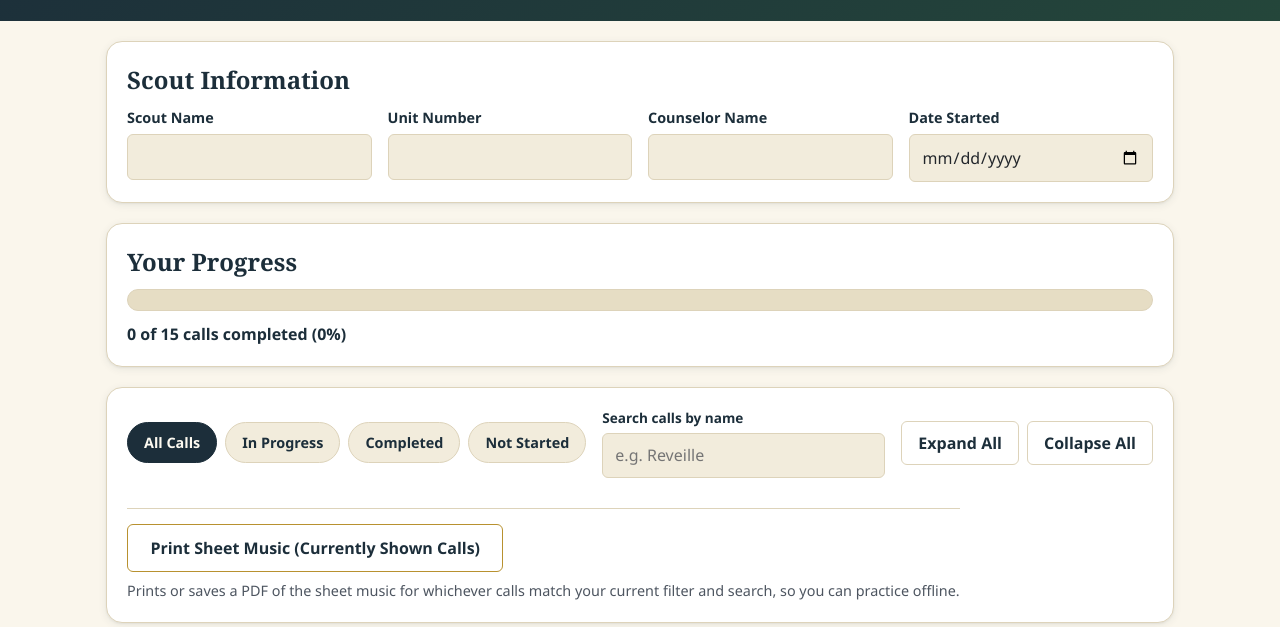
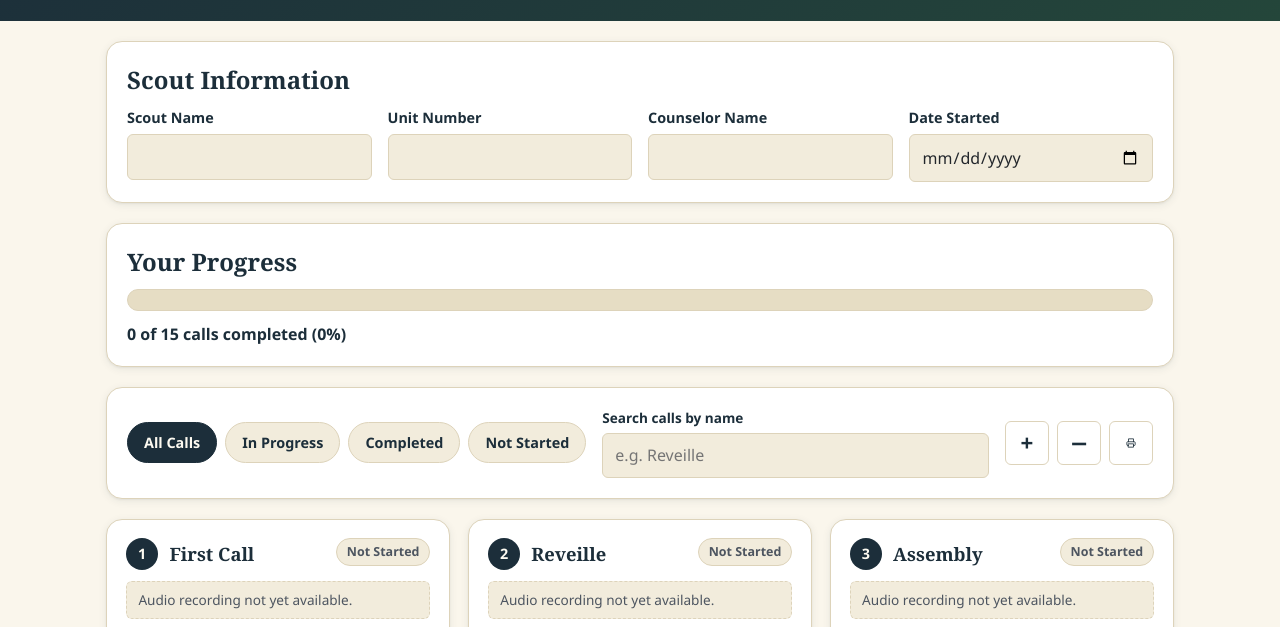
Before and after one commit to grayjeremy/bugling-merit-badge, a plain HTML site: page index.html in a window 1280 px wide. Shown: the part 139-766 px from the top of the page. Drawn offline with Linux system fonts and the light colour scheme.

Commit message:
updates to printing

```diff
--- a/index.html
+++ b/index.html
@@ -77,13 +77,38 @@
       <input type="search" id="search-input" placeholder="e.g. Reveille">
     </div>
     <div class="expand-controls">
-      <button type="button" id="expand-all-btn">Expand All</button>
-      <button type="button" id="collapse-all-btn">Collapse All</button>
+      <button type="button" id="expand-all-btn" class="icon-btn" aria-label="Expand All" title="Expand All">
+        <span class="icon-symbol" aria-hidden="true">+</span>
+      </button>
+      <button type="button" id="collapse-all-btn" class="icon-btn" aria-label="Collapse All" title="Collapse All">
+        <span class="icon-symbol" aria-hidden="true">&minus;</span>
+      </button>
+      <button
+        type="button"
+        id="print-music-btn"
+        class="icon-btn"
+        aria-label="Print sheet music for the calls currently shown"
+        title="Print sheet music for the calls currently shown"
+      >
+        <svg
+          class="icon-symbol"
+          aria-hidden="true"
+          viewBox="0 0 24 24"
+          width="20"
+          height="20"
+          fill="none"
+          stroke="currentColor"
+          stroke-width="2"
+          stroke-linecap="round"
+          stroke-linejoin="round"
+        >
+          <polyline points="6 9 6 2 18 2 18 9"></polyline>
+          <path d="M6 18H4a2 2 0 0 1-2-2v-5a2 2 0 0 1 2-2h16a2 2 0 0 1 2 2v5a2 2 0 0 1-2 2h-2"></path>
+          <rect x="6" y="14" width="12" height="8"></rect>
+        </svg>
+      </button>
     </div>
-    <div class="print-music-row">
-      <button type="button" id="print-music-btn" class="btn-secondary">Print Sheet Music (Currently Shown Calls)</button>
-      <p class="print-music-help">Prints or saves a PDF of the sheet music for whichever calls match your current filter and search, so you can practice offline.</p>
-    </div>
+    <p class="print-music-help visually-hidden">Prints or saves a PDF of the sheet music for whichever calls match your current filter and search, so you can practice offline.</p>
   </section>
 
   <!-- Bugle Call Cards -->
--- a/styles.css
+++ b/styles.css
@@ -330,6 +330,29 @@ textarea:focus {
   background: var(--color-cream-alt);
 }
 
+/* Square icon buttons (Expand All / Collapse All / Print Sheet Music) share
+   a consistent, easy-to-tap size with a centered icon and no visible text
+   label. Each button still has an accessible name via aria-label/title. */
+.icon-btn {
+  display: inline-flex;
+  align-items: center;
+  justify-content: center;
+  width: 2.75rem;
+  height: 2.75rem;
+  padding: 0;
+  line-height: 1;
+}
+
+.icon-btn .icon-symbol {
+  font-size: 1.4rem;
+  font-weight: 700;
+}
+
+.icon-btn svg.icon-symbol {
+  width: 20px;
+  height: 20px;
+}
+
 /* ==========================================================================
    Buttons (generic)
    ========================================================================== */
@@ -385,16 +408,9 @@ textarea:focus {
   cursor: not-allowed;
 }
 
-.print-music-row {
-  margin-top: 0.9rem;
-  padding-top: 0.9rem;
-  border-top: 1px solid var(--color-border);
-}
-
-.print-music-help {
-  margin: 0.5rem 0 0 0;
-  font-size: 0.9rem;
-  color: var(--color-text-muted);
+.icon-btn:disabled {
+  opacity: 0.5;
+  cursor: not-allowed;
 }
 
 /* ==========================================================================
```
Also changed, not shown: images/first-call.png.
